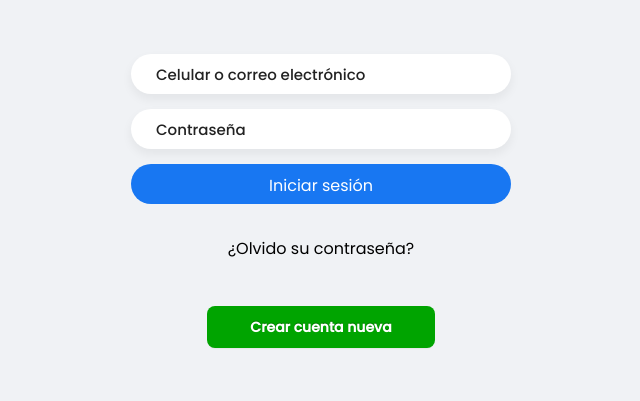
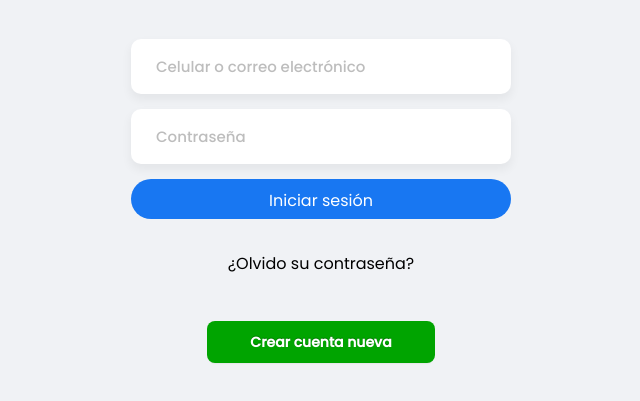
Before and after one commit to jxvideo/video, a plain HTML site: page index.html in a window 1280 px wide. Shown: the part 291-692 px from the top of the page, without its empty margins (319-959 px from the left). Drawn offline with Linux system fonts and the light colour scheme.

Commit message:
Update style.css

```diff
--- a/style.css
+++ b/style.css
@@ -38,11 +38,11 @@ body {
 }
 .input-box .input-field {
   width: 100%;
-  height: 40px;
+  height: 55px;
   font-size: 15px;
   padding: 0 25px;
   margin-bottom: 15px;
-  border-radius: 30px;
+  border-radius: 10px;
   border: none;
   box-shadow: 0px 5px 10px 1px rgba(0, 0, 0, 0.05);
   outline: none;
@@ -50,7 +50,7 @@ body {
 }
 ::placeholder {
   font-weight: 500;
-  color: #222;
+  color: #BDBDBD;
 }
 .input-field:focus {
   width: 105%;
```
